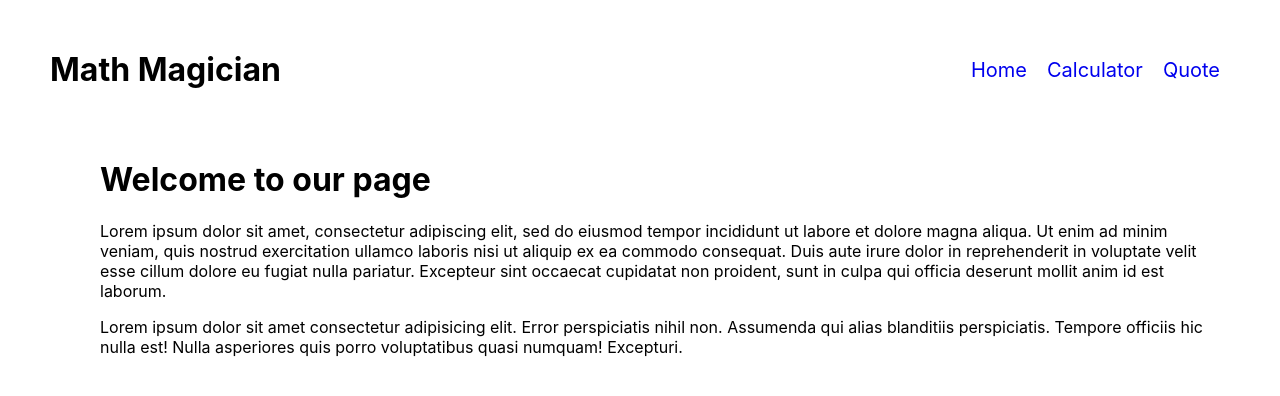
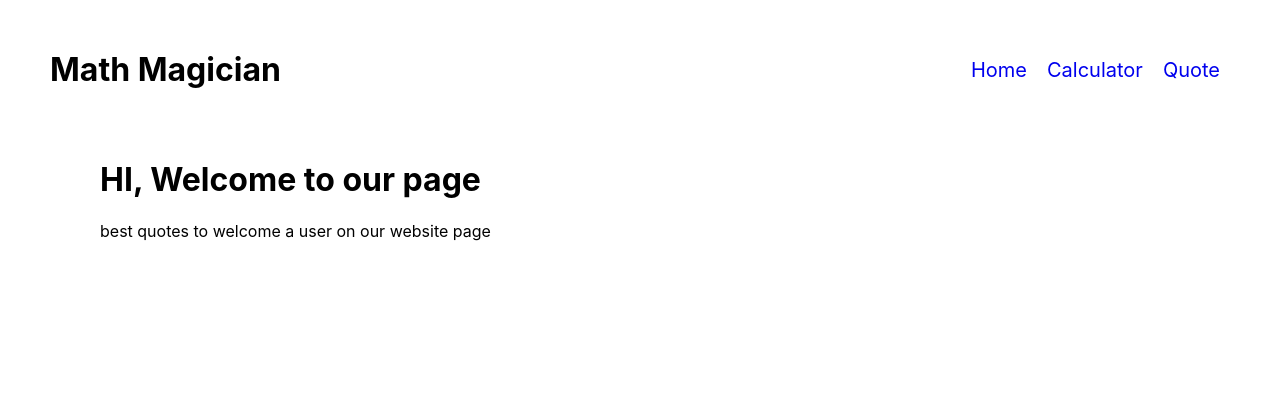
Before and after one commit to Hassan-Jamal/React_Calculatorapp, a React (Create React App) app: page / in a window 1280 px wide. Shown: the top 396 px of the page. Built offline with nearby package versions, Linux system fonts and the light colour scheme.

Commit message:
changes occurs in quote

```diff
--- a/src/components/Home.jsx
+++ b/src/components/Home.jsx
@@ -4,9 +4,8 @@ const Home = () => {
   return (
     <>
     <div className='main'>
-      <h1>Welcome to our page</h1>
-      <p>Lorem ipsum dolor sit amet, consectetur adipiscing elit, sed do eiusmod tempor incididunt ut labore et dolore magna aliqua. Ut enim ad minim veniam, quis nostrud exercitation ullamco laboris nisi ut aliquip ex ea commodo consequat. Duis aute irure dolor in reprehenderit in voluptate velit esse cillum dolore eu fugiat nulla pariatur. Excepteur sint occaecat cupidatat non proident, sunt in culpa qui officia deserunt mollit anim id est laborum.</p>
-      <p>Lorem ipsum dolor sit amet consectetur adipisicing elit. Error perspiciatis nihil non. Assumenda qui alias blanditiis perspiciatis. Tempore officiis hic nulla est! Nulla asperiores quis porro voluptatibus quasi numquam! Excepturi.</p>
+      <h1>HI, Welcome to our page</h1>
+      <p>best quotes to welcome a user on our website page </p>
     </div>
     </>
   )
--- a/src/components/Quote.jsx
+++ b/src/components/Quote.jsx
@@ -4,11 +4,7 @@ const Quote = () => {
   return (
         <div className="quotes">
           <blockquote cite="https://random-math-quote-api.herokuapp.com/">
-            Wherever there is number, there is beauty.-- Proclus
-          </blockquote>
-          <blockquote cite="https://random-math-quote-api.herokuapp.com/">
-            Mathematics is not about numbers, equations, computations, or algorithms:
-            it is about understanding.-- William Paul Thurston
+          "Do not worry too much about your difficulty in mathematics; I can assure you that mine are still greater." - Albert Einstein
           </blockquote>
         </div>
       );
```
